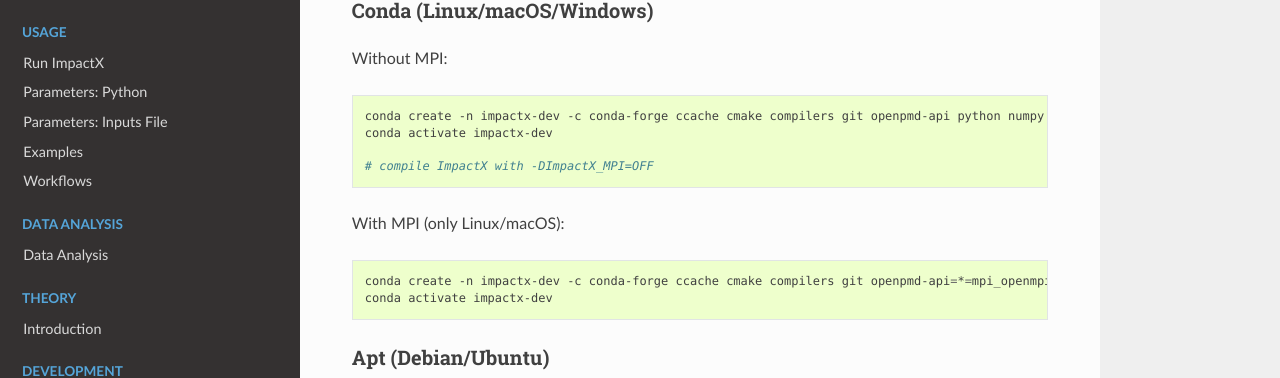
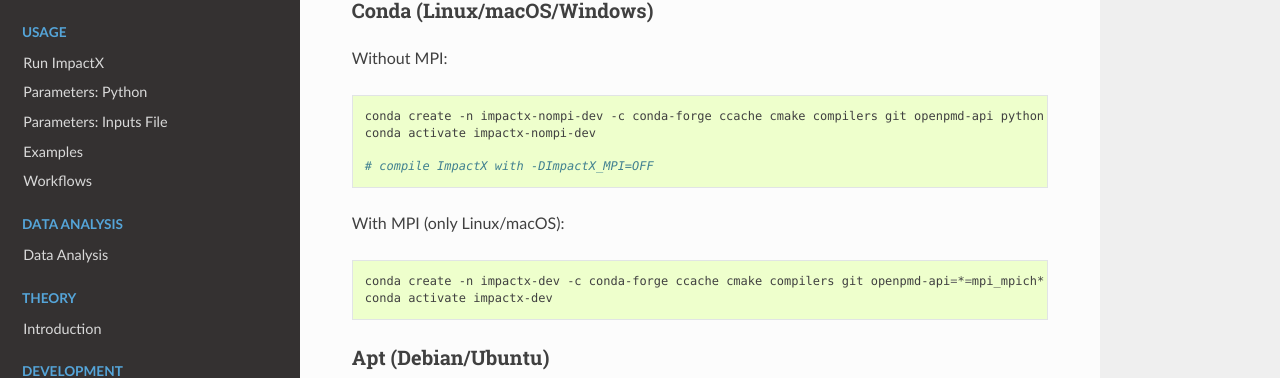
Before and after one commit to ECP-WarpX/impactx, a Sphinx documentation site: the page built from docs/source/install/dependencies.rst, in a window 1280 px wide and 900 px high, scrolled down 1357 px. Shown: the part 258-636 px from the top of the window. Built offline with Sphinx 7.4.7 and the Read the Docs theme 2.0.0, drawn with Linux system fonts in a browser that asks for light colours; pages that are not in the unit, such as notebooks, are missing from menus.

Commit message:
Docs: Conda with MPICH
Does not trigger firewall warnings on macOS, as OpenMPI does.

```diff
--- a/docs/source/install/dependencies.rst
+++ b/docs/source/install/dependencies.rst
@@ -87,8 +87,8 @@
 
 .. code-block:: bash
 
-   conda create -n impactx-dev -c conda-forge ccache cmake compilers git openpmd-api python numpy scipy yt fftw matplotlib mamba ninja numpy pandas scipy
-   conda activate impactx-dev
+   conda create -n impactx-nompi-dev -c conda-forge ccache cmake compilers git openpmd-api python numpy scipy yt fftw matplotlib mamba ninja numpy pandas scipy
+   conda activate impactx-nompi-dev
 
    # compile ImpactX with -DImpactX_MPI=OFF
 
@@ -96,7 +96,7 @@
 
 .. code-block:: bash
 
-   conda create -n impactx-dev -c conda-forge ccache cmake compilers git openpmd-api=*=mpi_openmpi* python numpy scipy yt fftw=*=mpi_openmpi* matplotlib mamba ninja numpy pandas scipy openmpi
+   conda create -n impactx-dev -c conda-forge ccache cmake compilers git openpmd-api=*=mpi_mpich* python mpich numpy scipy yt fftw=*=mpi_mpich* matplotlib mamba ninja numpy pandas pytest scipy
    conda activate impactx-dev
 
 
```
